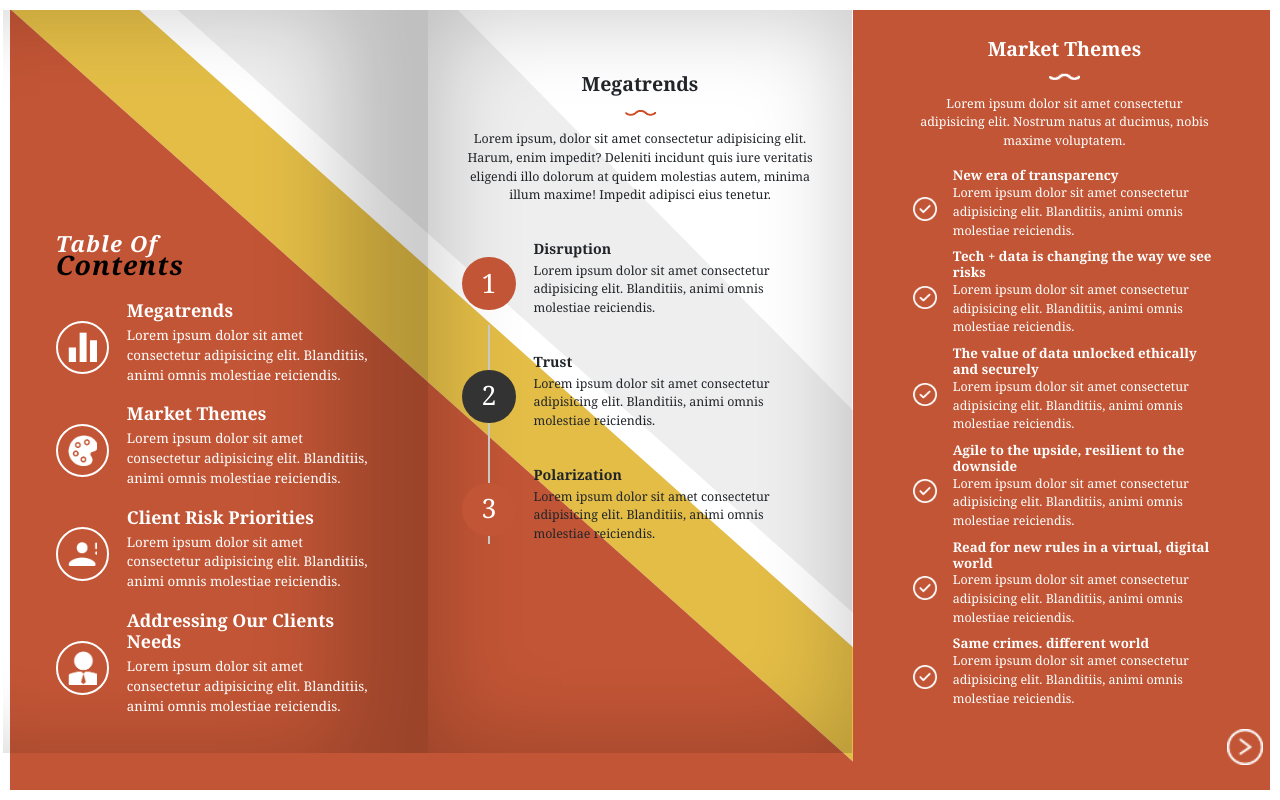
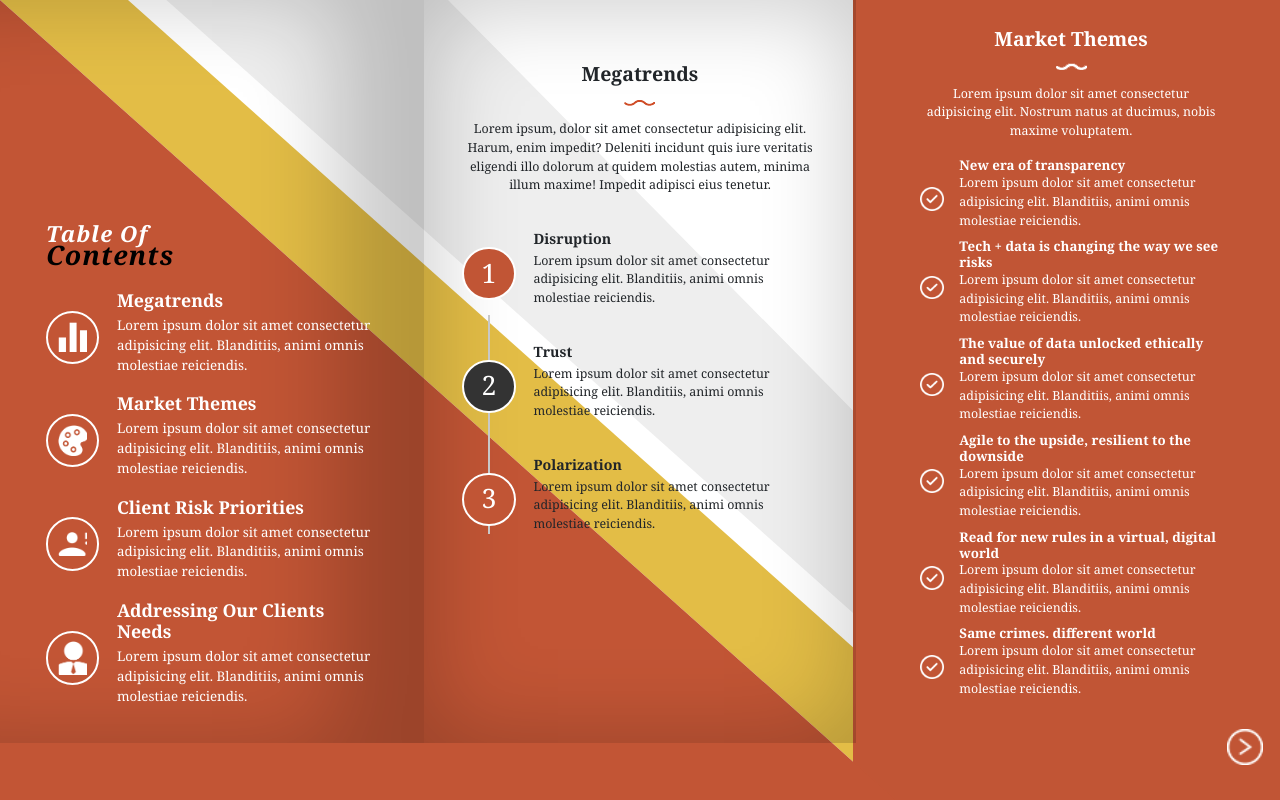
Before and after one commit to mrshoikot/crr-strategy, a website: page page-1.html in a window 1280 px wide. Drawn offline with Linux system fonts and the light colour scheme.

Commit message:
Design Updates
- Removed white border from body
- added white border to megatrend numbers

```diff
--- a/css/style.css
+++ b/css/style.css
@@ -41,8 +41,7 @@ body {
   letter-spacing: 1;
   line-height: 1.5;
   min-height: 100vh;
-  overflow: hidden;
-  border: 10px solid #fff; }
+  overflow: hidden;}
 
 @media (max-width: 48em) {
   body {
@@ -195,7 +194,10 @@ img::selection {
       margin-right: 2rem;
       color: #fff;
       font-size: 3rem;
-      background: #333; }
+      background: #333;
+      border: 2px solid #fff;
+      border-radius: 50%;
+      }
     #megatrends .mt-list li:nth-child(odd) .mt-list-item-icon {
       background: #c15535; }
 
```
